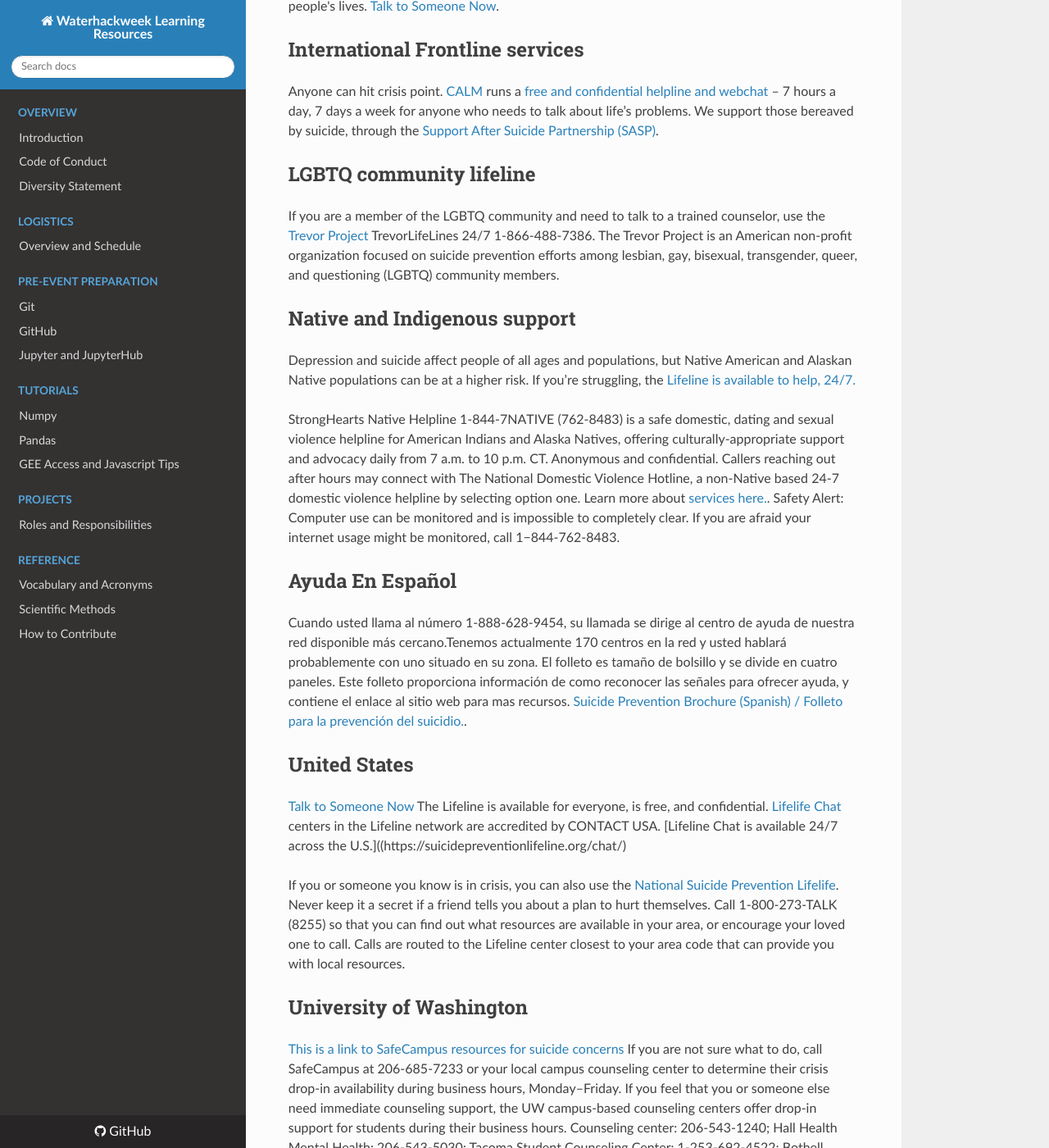
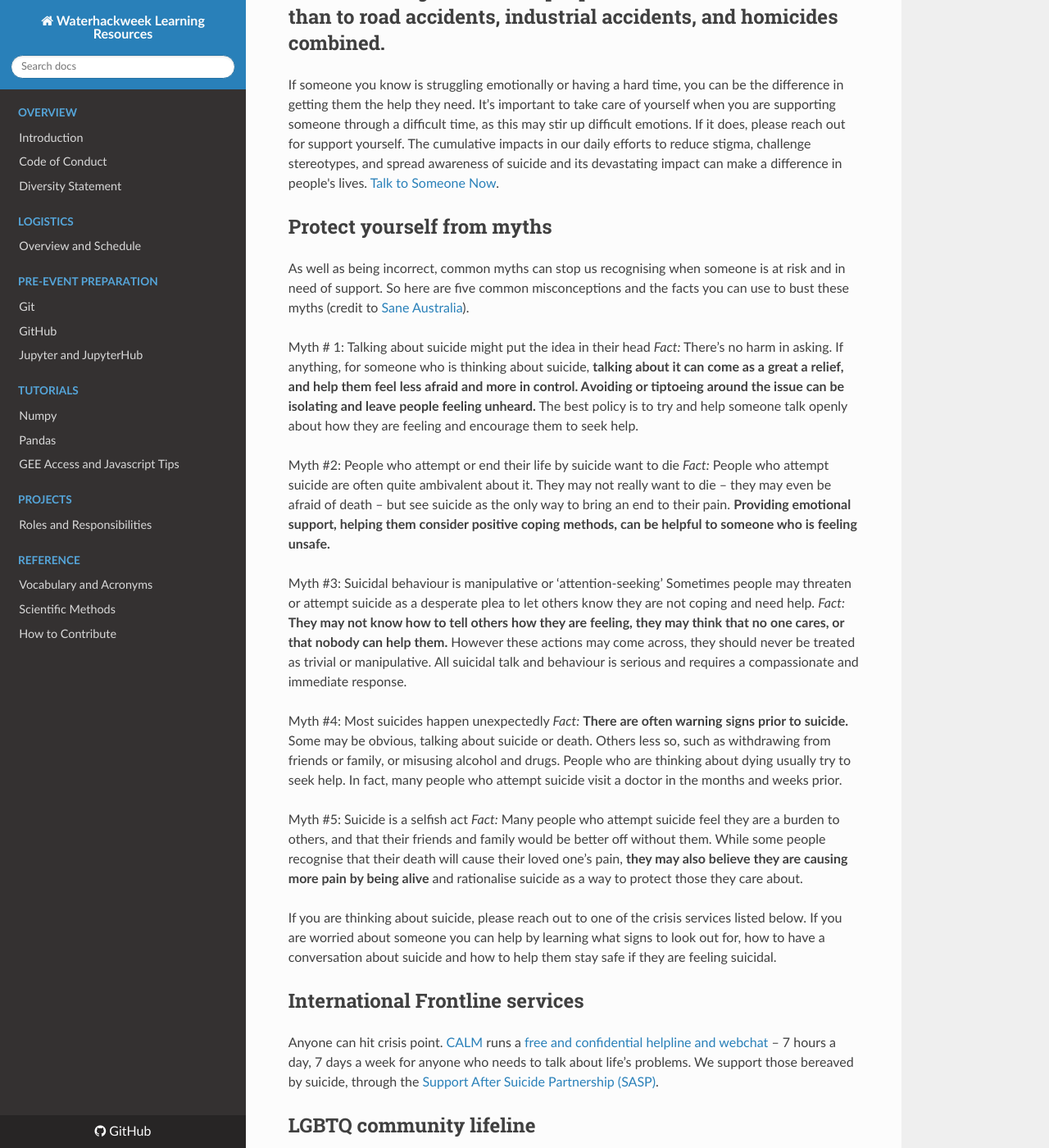
Before and after one commit to emiliom/learning-resources, an MkDocs documentation site: the page built from docs/canaryopera/need_to_talk_to_someone.md, in a window 1280 px wide and 1400 px high, scrolled down 478 px. Shown: the whole window at 82% size. Built offline with MkDocs 1.6.1, drawn with Linux system fonts in a browser that asks for light colours; nearby versions of some CDN libraries; some of the changed text lies outside the part shown.

Commit message:
Updating resources

```diff
--- a/docs/canaryopera/need_to_talk_to_someone.md
+++ b/docs/canaryopera/need_to_talk_to_someone.md
@@ -1,9 +1,34 @@
 # Emergency.  Are worried you might hurt yourself or someone else ?
-Please get IMMEDIATE HELP if this applies to you. CALL 911 or your local emergency response service or get to the nearest emergency hospital NOW.
+Please get IMMEDIATE HELP if this applies to you. CALL 911 or your [local emergency response service](https://travel.state.gov/content/dam/students-abroad/pdfs/911_ABROAD.pdf) or get to the nearest emergency hospital NOW.
 If you decide to call 911 or Emergency Medical Services, tell them exactly where you are calling from so they can come and talk to you.
 
 # Avoid an Emergency
+It is okay to not be okay. You can be a successful person with a loving family and supportive friends, but still be impacted by events and conditions that lead to a mental health condition requiring help. [Breaking the Stigma Around Suicide](https://kvoa.com/news/local-news/2020/09/15/breaking-the-stigma-around-suicide-tucson-woman-shares-her-touching-story/)
+
+## Suicide is a big issue. More people lose their lives to suicide than to road accidents, industrial accidents, and homicides combined.
+
 If someone you know is struggling emotionally or having a hard time, you can be the difference in getting them the help they need. It’s important to take care of yourself when you are supporting someone through a difficult time, as this may stir up difficult emotions. If it does, please reach out for support yourself.  The cumulative impacts in our daily efforts to reduce stigma, challenge stereotypes, and spread awareness of suicide and its devastating impact can make a difference in people's lives. [Talk to Someone Now](https://suicidepreventionlifeline.org/talk-to-someone-now/).
+
+## Protect yourself from myths
+As well as being incorrect, common myths can stop us recognising when someone is at risk and in need of support. So here are five common misconceptions and the facts you can use to bust these myths (credit to [Sane Australia](https://www.sane.org/information-stories/the-sane-blog/suicide-prevention/busting-the-myths-about-suicide)).
+
+Myth # 1: Talking about suicide might put the idea in their head
+_Fact:_ There’s no harm in asking. If anything, for someone who is thinking about suicide, **talking about it can come as a great a relief, and help them feel less afraid and more in control. Avoiding or tiptoeing around the issue can be isolating and leave people feeling unheard.** The best policy is to try and help someone talk openly about how they are feeling and encourage them to seek help.
+
+Myth #2: People who attempt or end their life by suicide want to die
+_Fact:_ People who attempt suicide are often quite ambivalent about it. They may not really want to die – they may even be afraid of death – but see suicide as the only way to bring an end to their pain. **Providing emotional support, helping them consider positive coping methods, can be helpful to someone who is feeling unsafe.**
+
+Myth #3: Suicidal behaviour is manipulative or ‘attention-seeking’
+Sometimes people may threaten or attempt suicide as a desperate plea to let others know they are not coping and need help.
+_Fact:_ **They may not know how to tell others how they are feeling, they may think that no one cares, or that nobody can help them.** However these actions may come across, they should never be treated as trivial or manipulative. All suicidal talk and behaviour is serious and requires a compassionate and immediate response.
+
+Myth #4: Most suicides happen unexpectedly
+_Fact:_ **There are often warning signs prior to suicide.** Some may be obvious, talking about suicide or death. Others less so, such as withdrawing from friends or family, or misusing alcohol and drugs. People who are thinking about dying usually try to seek help. In fact, many people who attempt suicide visit a doctor in the months and weeks prior.
+
+Myth #5: Suicide is a selfish act
+_Fact:_ Many people who attempt suicide feel they are a burden to others, and that their friends and family would be better off without them. While some people recognise that their death will cause their loved one’s pain, **they may also believe they are causing more pain by being alive** and rationalise suicide as a way to protect those they care about.
+
+If you are thinking about suicide, please reach out to one of the crisis services listed below. If you are worried about someone you can help by learning what signs to look out for, how to have a conversation about suicide and how to help them stay safe if they are feeling suicidal.
 
 ## International Frontline services
 Anyone can hit crisis point. [CALM](https://www.thecalmzone.net/about-calm/what-is-calm/) runs a [free and confidential helpline and webchat](https://www.thecalmzone.net/help/get-help/) – 7 hours a day, 7 days a week for anyone who needs to talk about life’s problems. We support those bereaved by suicide, through the [Support After Suicide Partnership (SASP)](http://supportaftersuicide.org.uk/).
@@ -63,7 +88,8 @@
 
 [Benchmarking the “Question, Persuade, Refer” program against evaluations of established suicide prevention gatekeeper trainings](https://onlinelibrary.wiley.com/doi/abs/10.1111/sltb.12430?casa_token=BKFj4tZuYjAAAAAA:FSKZdInkT6gbZeL5lGFrq0IknrCXY2EQbMedThzAbayCwClaUNeQ9x2uNzQbZbweeOu_YOzYzdydLg)
 
-# Recommended Educational Resources from [Suicide Prevention Resource Center](http://www.sprc.org/settings/aian)
+# Recommended Educational Resources
+curanted and created by [Suicide Prevention Resource Center](http://www.sprc.org/settings/aian)
 
 [Transforming Tribal Communities: Indigenous Perspectives on Suicide Prevention](http://www.sprc.org/resources-programs/transforming-tribal-communities-indigenous-perspectives-suicide-prevention)
 These brief webinar clips feature expert advice on addressing the root causes of suicide and mental health issues in tribal communities.
@@ -86,6 +112,20 @@
 
 We opened a new workspace in the Waterhack Circle on Qiqochat. [In the Big Lake, there is a CALM room](https://waterhack.qiqochat.com/garden/1). This is an experimental workplace environment for doing all the things we know need to be done at work, and for talking about the data and facts about all the things that get in the way of working. While we focus on individual tasks, we are exploring how to accomplish our work with questions such as: What can I do when I can focus on work, while at work? What can I complete when undisrupted by common workplace stressors? What can I do next to maintain a healthy nervous system for generating new ideas? Ask [Canary Opera about access to the private CALM Github repository](https://github.com/canaryopera) and more resources.
 
-## Suicide myth-busting.
+## Suicide Stigma and Suicide
+If you had a broken leg, you would go to a hospital immediately. There would be no hesitation, and no consideration about what others would "think."
+But what if a stigma was attached to having a broken leg? Then what? What if you could lose your job because of it? What if people would treat you differently because of it? ... Immediate treatment, without stigma, should be our ultimate objective. Because when more people receive treatment for mental illness, there will be fewer suicides.  The causes of suicide are just like any other illness. It can be diagnosed and treated. And the person can get better.   [Read more at Suicide.org by Kevin Caruso](http://www.suicide.org/stigma-and-suicide.html)
 
-## Research-based reasons for living
+Examples of suicide stigmas (all of these are harmful): [Read more about Breaking the Stigma about Suicide](https://www.seattleu.edu/wellness/mental/stigma/)
+-Asking someone about suicide may plant the idea in their minds
+-Suicidal people are fully intent on dying
+-Everyone who dies by suicide is depressed
+-A sudden improvement in emotional state after a suicide attempt or a depressive period indicates the suicide risk is over.
+
+
+## COVID-19 and Mental Health Research
+[What Are the Mental Health Effects of COVID-19?](https://www.psychologytoday.com/us/blog/evidence-based-living/202008/what-are-the-mental-health-effects-covid-19)
+
+[The DEPRESSD Project](https://www.depressd.ca/covid-19-mental-health)
+A Unique and Rigorous Data Platform for Depression Screening Research. Living systematic reviews are systematic reviews that are continually updated and provide ongoing access to results via online publication.
+A systematic review compiles the evidence on COVID-19 and mental well-being.
```
